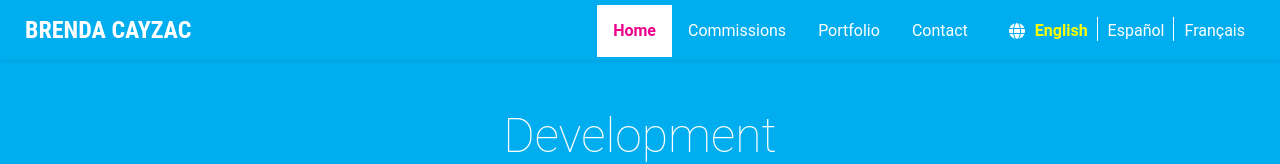
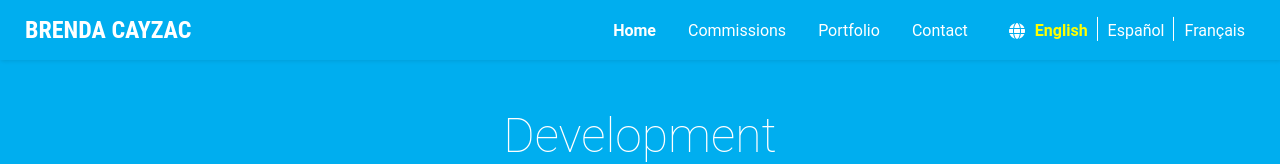
Before and after one commit to BrendaCayzac/vue-commissions-site, a Vue app: page / in a window 1280 px wide. In both pictures the pointer is over the link "Home". Shown: the top 164 px of the page. Built offline with nearby package versions, Linux system fonts and the light colour scheme.

Commit message:
improving accessibility

```diff
--- a/src/components/Navbar/Navbar.vue
+++ b/src/components/Navbar/Navbar.vue
@@ -35,6 +35,8 @@
           :class="{
             'selected-language': language.language === selectedLanguage,
           }"
+          tabindex="0"
+          role="menuitem"
         >
           {{ windowWidth > 1000 ? language.language : language.shortLang }}
         </span>
@@ -201,19 +203,22 @@ nav {
       &.router-link-exact-active {
         font-weight: 700;
 
-        &:hover {
-          :hover {
+        &:hover, &:focus {
             background-color: $bc-cyan;
             font-weight: 700;
             color: #ffffff;
-          }
         }
+
+	      &:focus{
+		      border: 1px $bc-magenta solid;
+	      }
       }
 
-      &:hover {
+      &:hover, &:focus {
         background-color: #ffffff;
         font-weight: 700;
         color: $bc-magenta;
+	      outline: none;
       }
     }
 
@@ -229,8 +234,9 @@ nav {
         position: relative;
         text-transform: capitalize;
 
-        &:hover {
+        &:hover, &:focus {
           font-weight: bold;
+	        outline: none;
         }
 
         &::after {
@@ -253,10 +259,14 @@ nav {
         font-weight: bold;
         color: $bc-yellow;
 
-        &:hover {
+        &:hover, &:focus {
           cursor: default;
           pointer-events: none;
         }
+
+	      &:focus{
+		      color: #ffffff;
+	      }
       }
     }
   }
--- a/src/components/SocialMedia/SocialMedia.vue
+++ b/src/components/SocialMedia/SocialMedia.vue
@@ -5,6 +5,7 @@
       role="button"
       :aria-label="$t('social-media-aria') + ' ' + id"
       :href="url"
+      tabindex="0"
     >
       <font-awesome-icon :icon="faIcon" />
     </a>
@@ -59,6 +60,10 @@ export default defineComponent({
     color: $bc-cyan;
     text-align: center;
     line-height: 5.2rem;
+
+	  &:focus{
+		  outline-color: $bc-magenta;
+	  }
   }
   .text {
     display: none;
```
